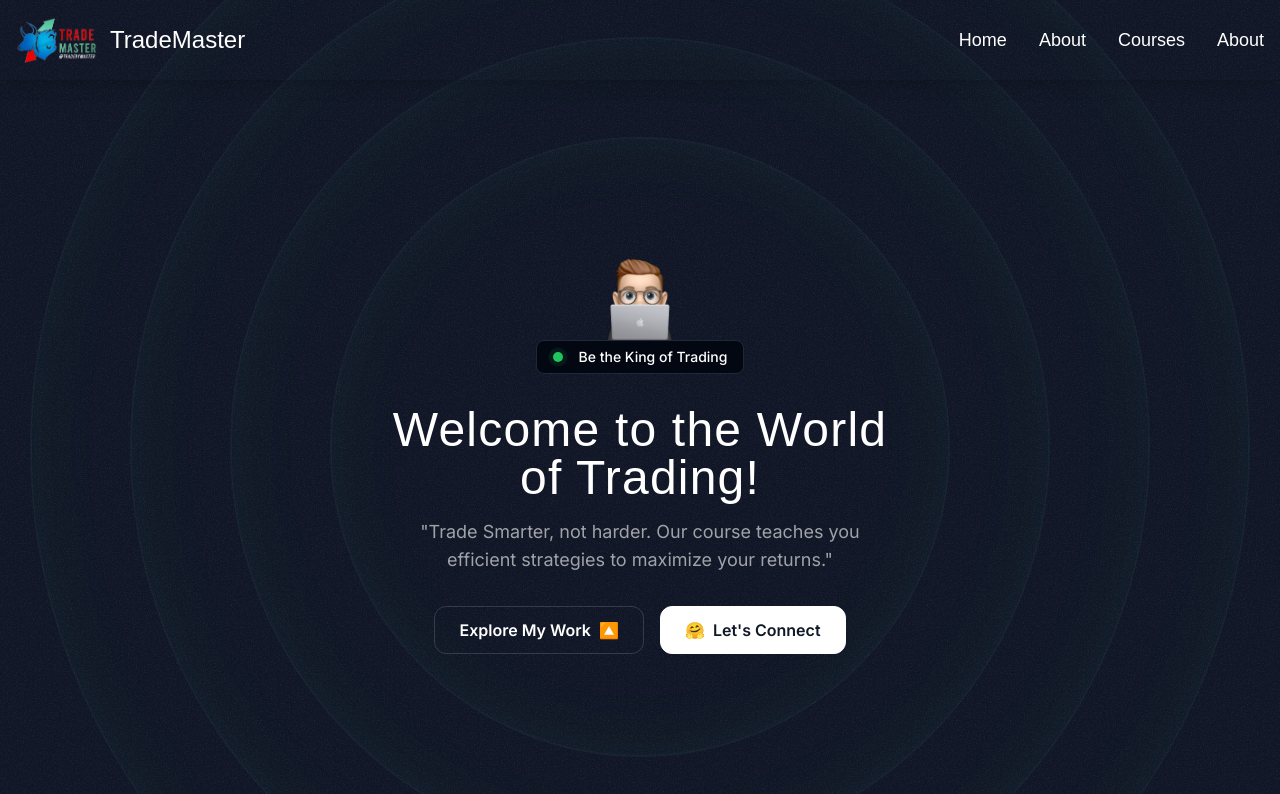
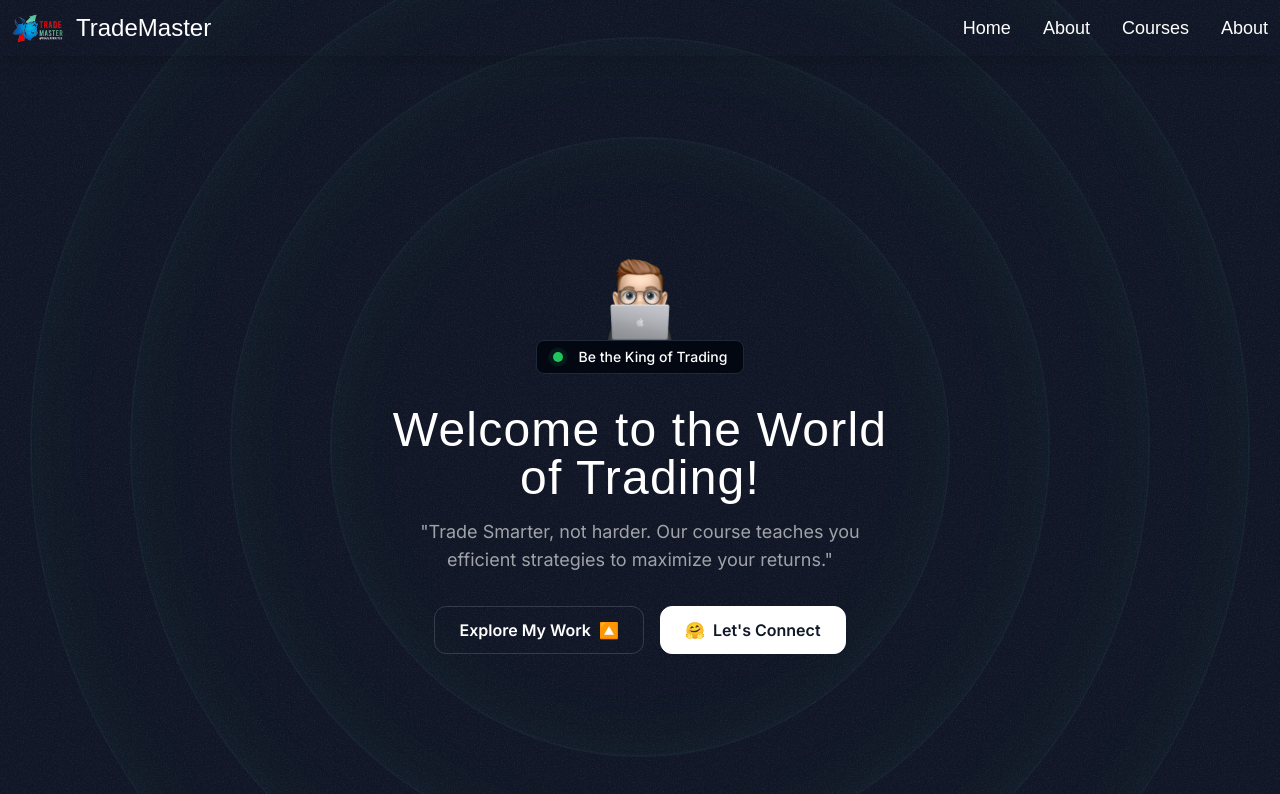
Before and after one commit to Glax3max/tradeMaster123, a Next.js app: page / in a window 1280 px wide. Shown: the top 794 px of the page. Built offline with nearby package versions, Linux system fonts and the light colour scheme; a web font is replaced by a local one.

Commit message:
Update Header.tsx

```diff
--- a/src/sections/Header.tsx
+++ b/src/sections/Header.tsx
@@ -10,14 +10,14 @@ export const Header = () => {
 
   return (
     <div className="fixed top-0 w-full z-50 shadow-lg font-serif font-light">
-      <nav className="max-w-screen-xl mx-auto p-4 flex items-center justify-between">
+      <nav className="max-w-screen-xl mx-auto p-3 flex items-center justify-between">
         {/* Logo on the left */}
         <a href="#home" className="flex items-center space-x-3">
           <Image
             src={TradeMaster}
             alt="Logo"
-            width={82}
-            height={82}
+            width={52}
+            height={52}
           />
           <span className="text-2xl text-white">
             TradeMaster
```
